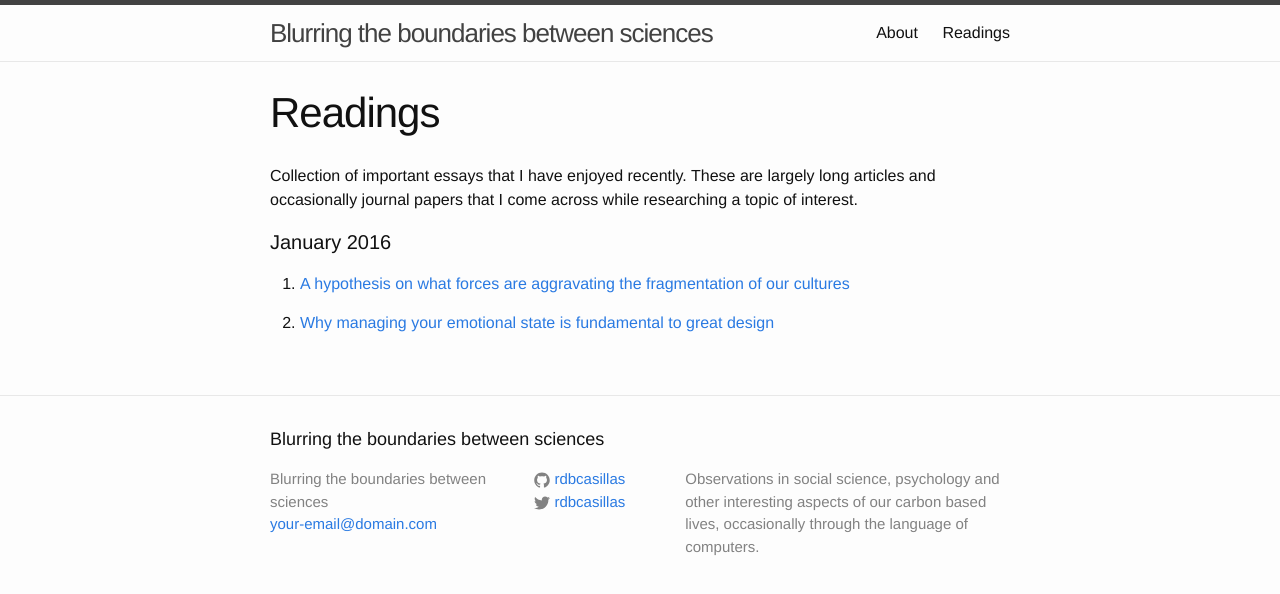
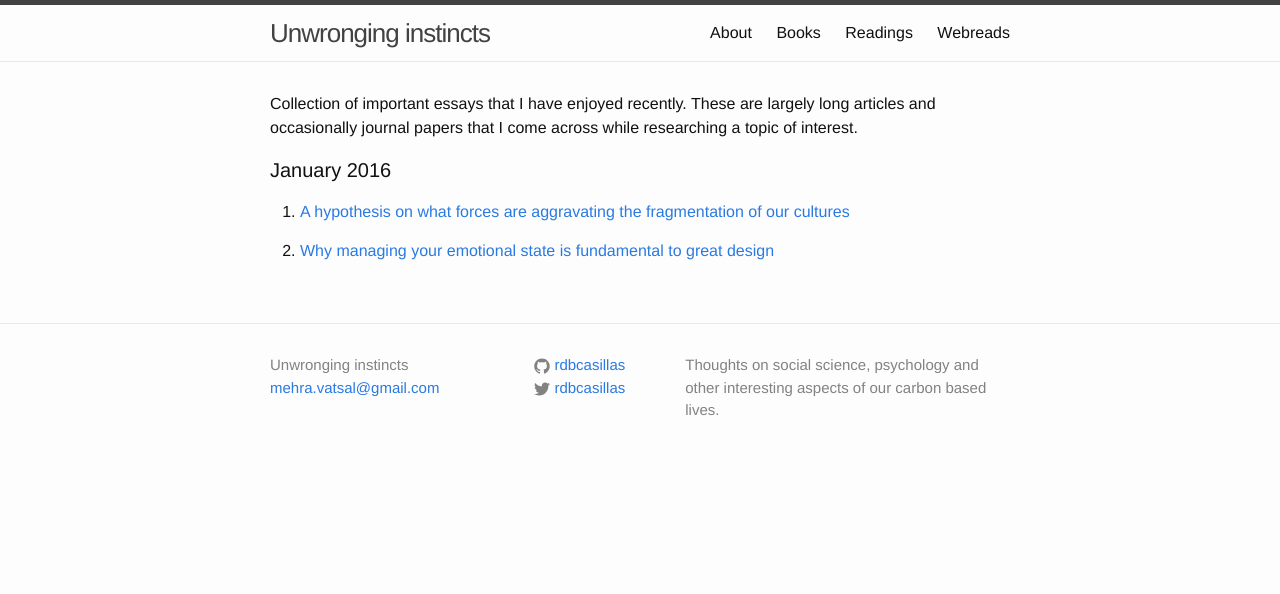
Before and after one commit to rdbcasillas/rdbcasillas.github.io, a Jekyll site: the page built from readings.md, in a window 1280 px wide. Shown: the top 594 px of the page. Built offline with Jekyll 4.4.1, drawn with Linux system fonts in a browser that asks for light colours; Markdown is read by kramdown in place of the engine named in the settings.

Commit message:
added books section and goodreads plugin

```diff
--- a/_config.yml
+++ b/_config.yml
@@ -1,10 +1,10 @@
 # Site settings
-title: Blurring the boundaries between sciences
-email: your-email@domain.com
+title: Unwronging instincts
+email: mehra.vatsal@gmail.com
 description: > # this means to ignore newlines until "baseurl:"
-    Observations in social science, psychology and other
-    interesting aspects of our carbon based lives, occasionally
-    through the language of computers.
+    Thoughts on social science, psychology and other
+    interesting aspects of our carbon based lives.
+
 baseurl: "" # the subpath of your site, e.g. /blog/
 url: "http://rdbcasillas.github.io" # the base hostname & protocol for your site
 twitter_username: rdbcasillas
--- a/_includes/footer.html
+++ b/_includes/footer.html
@@ -1,8 +1,6 @@
 <footer class="site-footer">
 
   <div class="wrapper">
-
-    <h2 class="footer-heading">{{ site.title }}</h2>
 
     <div class="footer-col-wrapper">
       <div class="footer-col  footer-col-1">
--- a/_layouts/page.html
+++ b/_layouts/page.html
@@ -2,10 +2,6 @@
 layout: default
 ---
 <div class="post">
-
-  <header class="post-header">
-    <h1 class="post-title">{{ page.title }}</h1>
-  </header>
 
   <article class="post-content">
     {{ content }}
```
Also changed, not shown: _includes/goodreads.html (added, +97 -0 lines), books.md (added, +10 -0 lines), webreads.md (added, +13 -0 lines).
